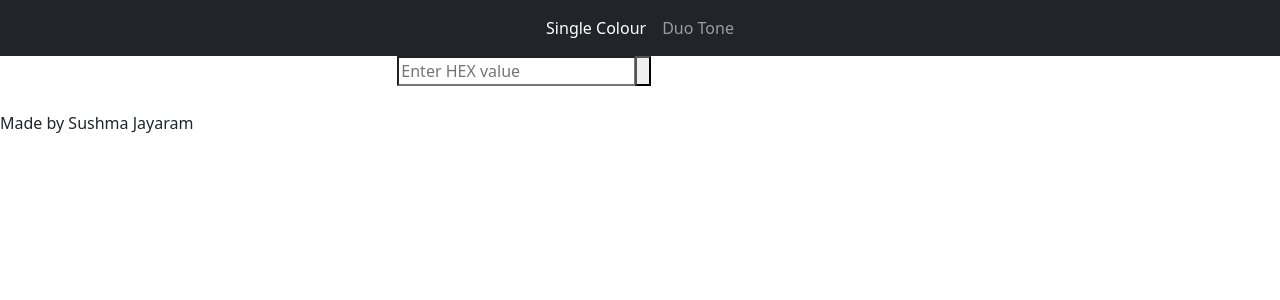
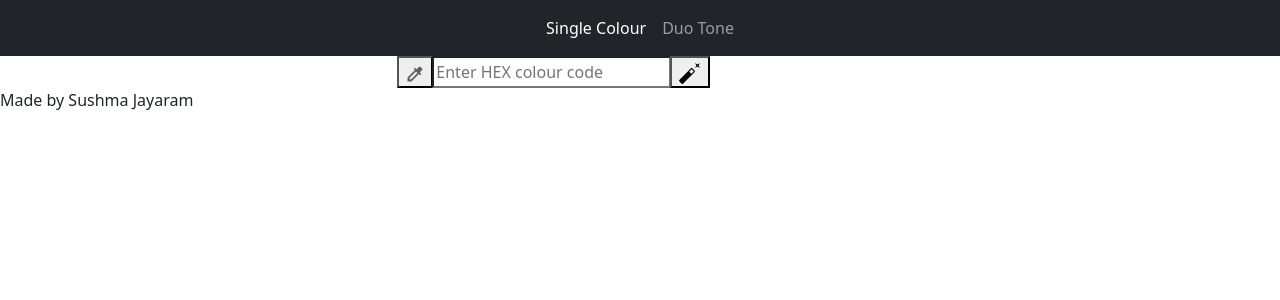
Before and after one commit to sushma1031/colour-palette-generator, a Next.js app: page / in a window 1280 px wide. Shown: the top 300 px of the page. Built offline with nearby package versions, Linux system fonts and the light colour scheme.

Commit message:
Add input bar component

```diff
--- a/components/InputBar.js
+++ b/components/InputBar.js
@@ -1,45 +1,65 @@
 import React, { useState } from "react";
 import "../styles/InputBar.module.css";
-// import AutoFixNormalIcon from "@mui/icons-material/AutoFixNormal";
+import AutoFixNormalIcon from "@mui/icons-material/AutoFixNormal";
+import ColorizeIcon from "@mui/icons-material/Colorize";
+import ColourPicker from "./ColourPicker";
 
 export default function InputBar(props) {
   const [colour, setColour] = useState("");
+  const [showColourPicker, setShowColourPicker] = useState(false);
 
-  function handleColourInput(e) {
-    setColour(e.target.value);
+  function handleColourInput(colInput) {
+    setColour(colInput);
   }
 
   return (
-    <form className="">
-      <div className="col-xl-5 px-4 mx-auto ">
-        <div
-          className={"input-group hex-input" + (props.error ? " error" : "")}
+    <form className="col-xl-5 px-4 mx-auto ">
+      <div className={"input-group hex-input" + (props.error ? " error" : "")}>
+        <button
+          aria-label="Toggle colour picker"
+          type="button"
+          className="input-bar-btn color-picker-btn"
+          onClick={(event) => {
+            event.preventDefault();
+            setShowColourPicker(!showColourPicker);
+          }}
         >
+          <ColorizeIcon fontSize="small" style={{ opacity: 0.6 }} />
+        </button>
         <input
+          aria-label="Enter HEX value"
           type="text"
           value={colour}
           name="colour"
-            placeholder="Enter HEX value"
-            onChange={handleColourInput}
+          placeholder="Enter HEX colour code"
+          onChange={(e) => {
+            handleColourInput(e.target.value);
+          }}
+          onClick={() => {
+            setShowColourPicker(false);
+          }}
         />
         <button
+          aria-label="Submit"
+          className="input-bar-btn"
           type="submit"
           onClick={(event) => {
             event.preventDefault();
+            setShowColourPicker(false);
             props.handleClick(colour);
           }}
         >
-            {/* <AutoFixNormalIcon /> */}
+          <AutoFixNormalIcon />
         </button>
       </div>
-        <div
-          id="colourHelp"
-          className="form-text"
-          style={{ visibility: props.error ? "visible" : "hidden" }}
-        >
+      {props.error && (
+        <div id="colourHelp" className="form-text">
           Please enter a valid HEX colour code.
         </div>
-      </div>
+      )}
+      {showColourPicker && (
+        <ColourPicker colour={colour} handleChange={handleColourInput} />
+      )}
     </form>
   );
 }
```
Lines whose indentation alone changed are shown as unchanged.
